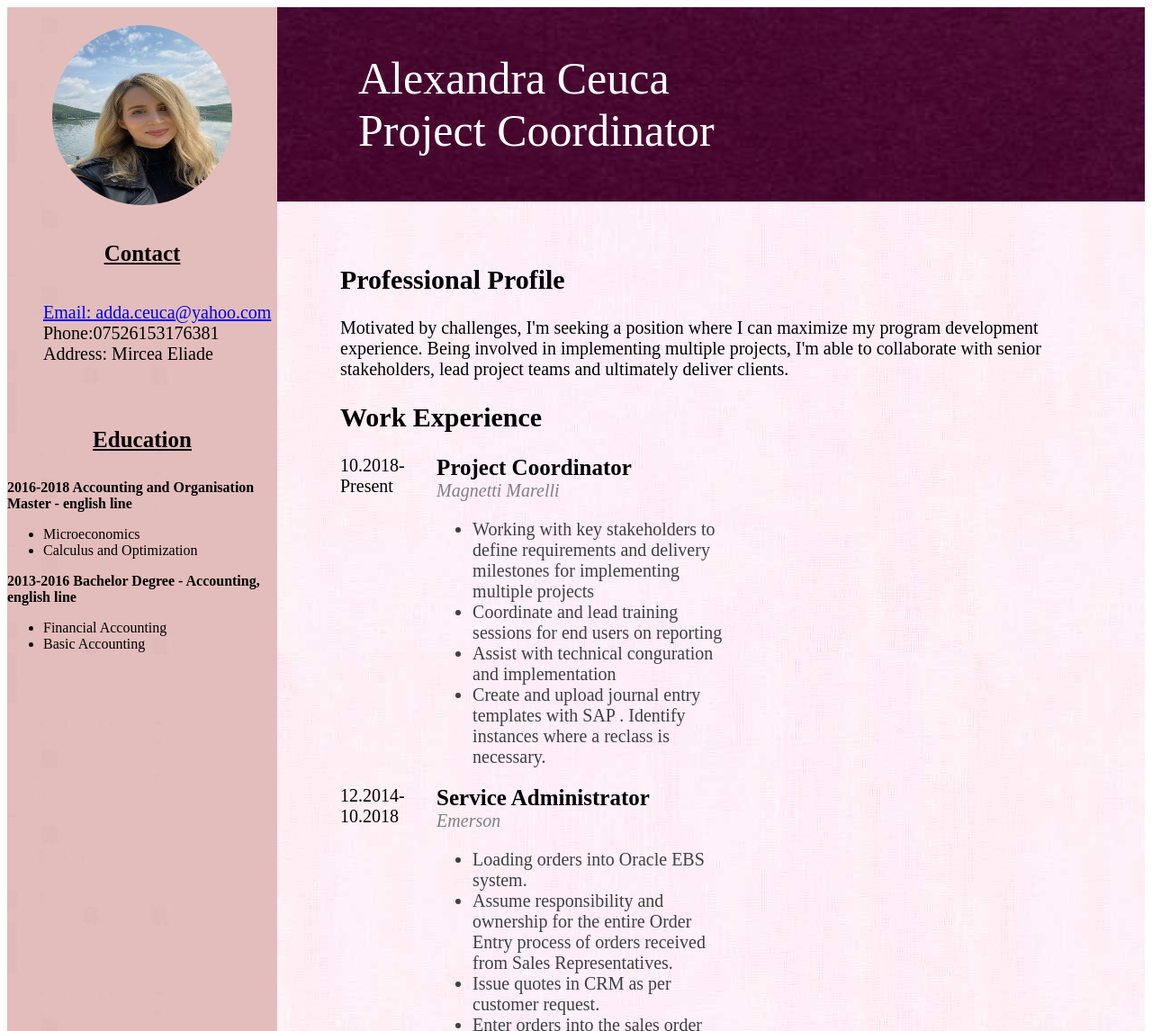
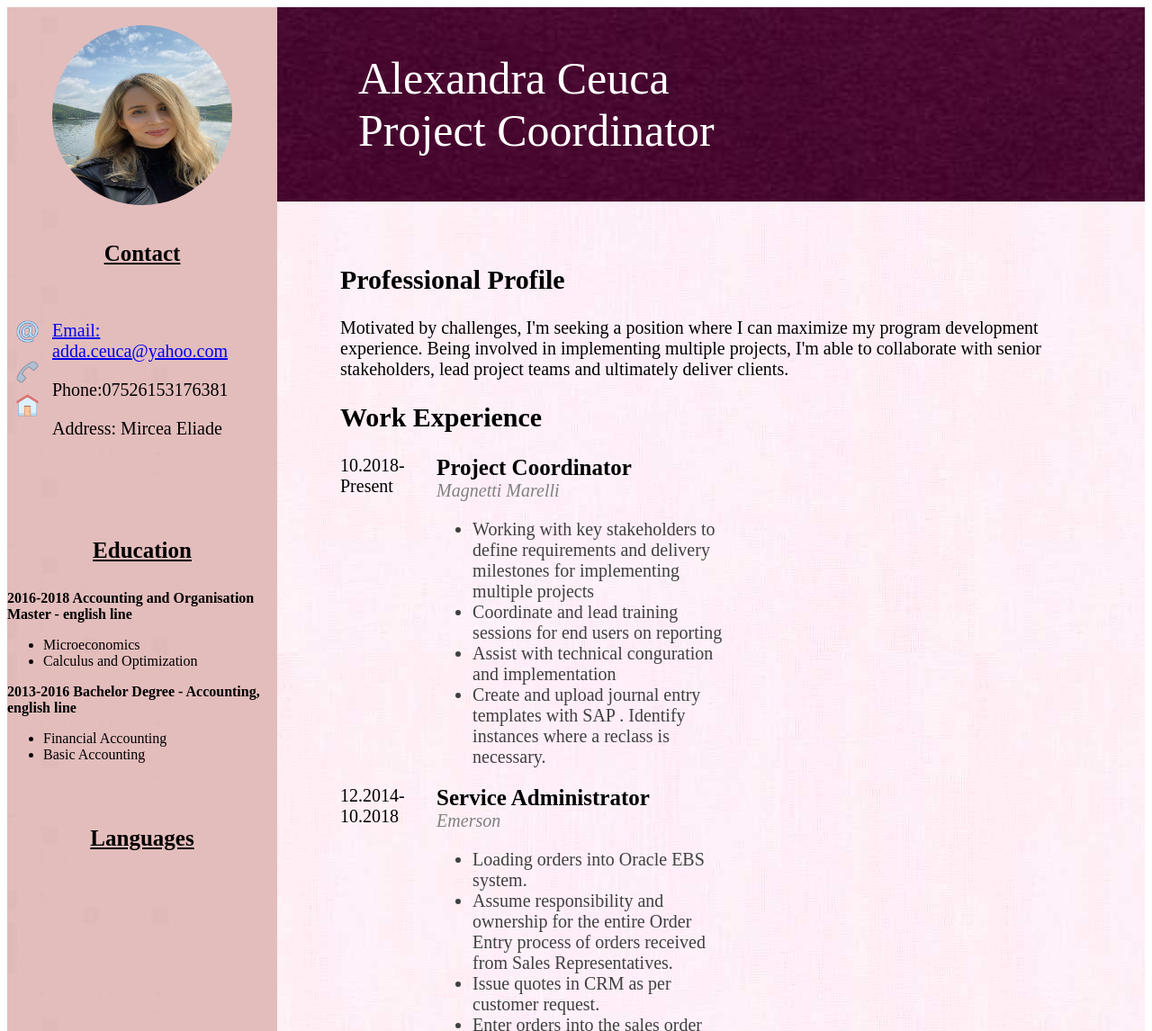
Before and after one commit to AlexandraCeuca/homework1---Front-end-Web-Development---Iulie-2020, a plain HTML site: page Index.html in a window 1280 px wide. Shown: the top 1146 px of the page at 90% size. Drawn offline with Linux system fonts and the light colour scheme.

Commit message:
SVG added

```diff
--- a/Index.html
+++ b/Index.html
@@ -14,11 +14,18 @@
 
             <div>
                 <div class="contactHeader">Contact</div>
+                <div class="contact-flex">
+                    <div class="subcontact-flex">
+                <img src="./icons8-email-80.png">
+                <img id="svg2" src="./icons8-call-80.png">
+                <img id="svg3" src="./icons8-home-80.png">
+                    </div>
                 <ul id="introduction">
-                    <li><a href="mailto:adda.ceuca@yahoo.com">Email: adda.ceuca@yahoo.com</a></li>
-                    <li>Phone:07526153176381</li>
-                    <li>Address: Mircea Eliade</li>
+                    <li class="contactInformation"><a href="mailto:adda.ceuca@yahoo.com">Email: adda.ceuca@yahoo.com</a></li>
+                    <li class="contactInformation">Phone:07526153176381</li>
+                    <li class="contactInformation">Address: Mircea Eliade</li>
                 </ul>
+                </div>
             </div>
 
             <div>
@@ -39,6 +46,13 @@
                         </ul>
                     </div>
                 </div>
+
+            </div>
+                <div class="languages">Languages</div>
+                    <div class="languagesDescription">
+
+                    </div>
+            <div>
 
             </div>
 
--- a/style.css
+++ b/style.css
@@ -4,7 +4,7 @@
 }
 .sideBar{
     background-image: url("./Side\ bar.jpg");
-    flex: 1;
+    flex: 1.5;
     min-width: 300px;
 }
 .content {
@@ -25,6 +25,7 @@ img {
 #introduction {
     list-style-type: none;
     font-size: 20px;
+    padding-left:0px;
 }
 #presentation {
     color: white;
@@ -140,3 +141,37 @@ img {
     margin-top:70px;
     margin-bottom:30px;
 }
+.languages {
+    text-decoration: underline;
+    position: relative;
+    display: block;
+    font-size: 25px;
+    text-align: center;
+    font-weight: bold;
+    margin-top:70px;
+    margin-bottom:30px;
+}
+.contactInformation {
+    margin-bottom: 20px;
+}
+.contact-flex {
+    display:flex;
+    flex-direction: row;
+}
+.contact-flex img {
+    height:25px;
+    width:25px;
+    margin-left:10px;
+    margin-right:15px;
+    border-radius: 0%;
+}
+.subcontact-flex {
+    display:flex;
+    flex-direction: column;
+}
+#svg2 {
+    margin-top:20px;
+}
+#svg3 {
+    margin-top:12px;
+}
```
Also changed, not shown: email icon.jpg (deleted), icons8-call-80.png (added), icons8-email-80.png (added), icons8-home-80.png (added).
